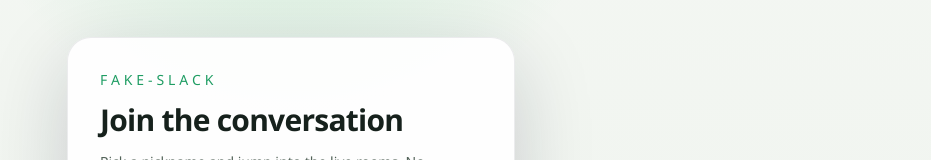
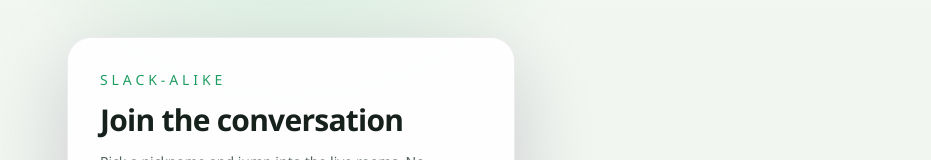
Before and after one commit to AjvorHardi/fake-slack, a React (Vite) app: page / in a window 1280 px wide. Shown: the part 179-339 px from the top of the page, without its empty margins (349-1280 px from the left). Built offline with nearby package versions, Linux system fonts and the light colour scheme; no server answers.

Commit message:
fix: change the app name

```diff
--- a/index.html
+++ b/index.html
@@ -7,7 +7,7 @@
     <link rel="icon" type="image/png" href="/favicon-32x32.png" sizes="32x32" />
     <link rel="icon" type="image/png" href="/favicon-16x16.png" sizes="16x16" />
     <link rel="apple-touch-icon" href="/apple-touch-icon.png" sizes="180x180" />
-    <title>fake-slack</title>
+    <title>Slack-alike</title>
   </head>
   <body>
     <div id="root"></div>
--- a/src/components/NicknameGate.tsx
+++ b/src/components/NicknameGate.tsx
@@ -51,7 +51,7 @@
 
       <div className="w-full max-w-md rounded-3xl border border-[var(--border)] bg-[var(--panel)] p-8 shadow-[0_24px_80px_rgba(15,23,42,0.18)]">
         <p className="text-sm font-medium uppercase tracking-[0.28em] text-[var(--accent)]">
-          Fake-Slack
+          Slack-alike
         </p>
         <h1 className="mt-3 text-3xl font-semibold tracking-tight">Join the conversation</h1>
         <p className="mt-3 text-sm leading-6 text-[var(--text-secondary)]">
--- a/src/components/Sidebar.tsx
+++ b/src/components/Sidebar.tsx
@@ -42,7 +42,7 @@
             <p className="text-xs font-medium uppercase tracking-[0.22em] text-[var(--accent)]">
               Rooms
             </p>
-            <h2 className="mt-1 text-lg font-semibold text-[var(--text-primary)]">Fake-Slack</h2>
+            <h2 className="mt-1 text-lg font-semibold text-[var(--text-primary)]">Slack-alike</h2>
           </div>
 
           <button
```
